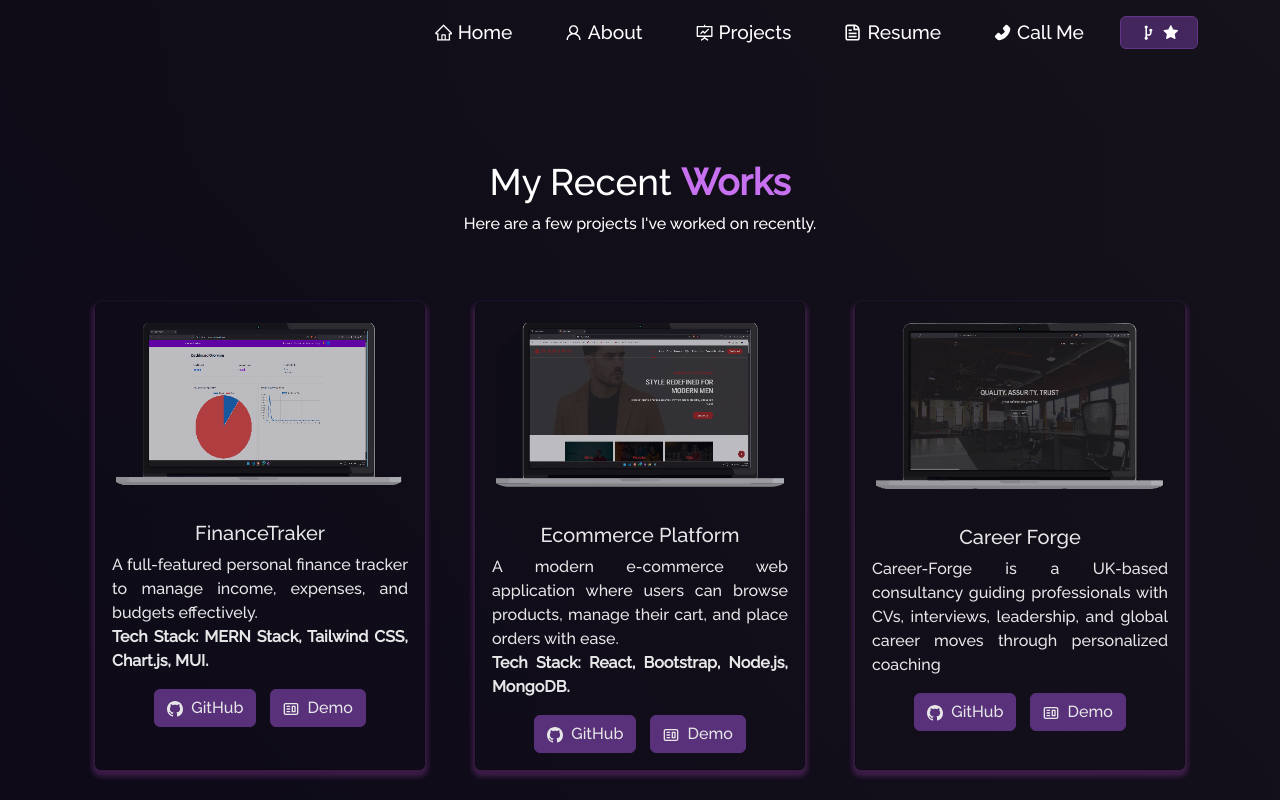
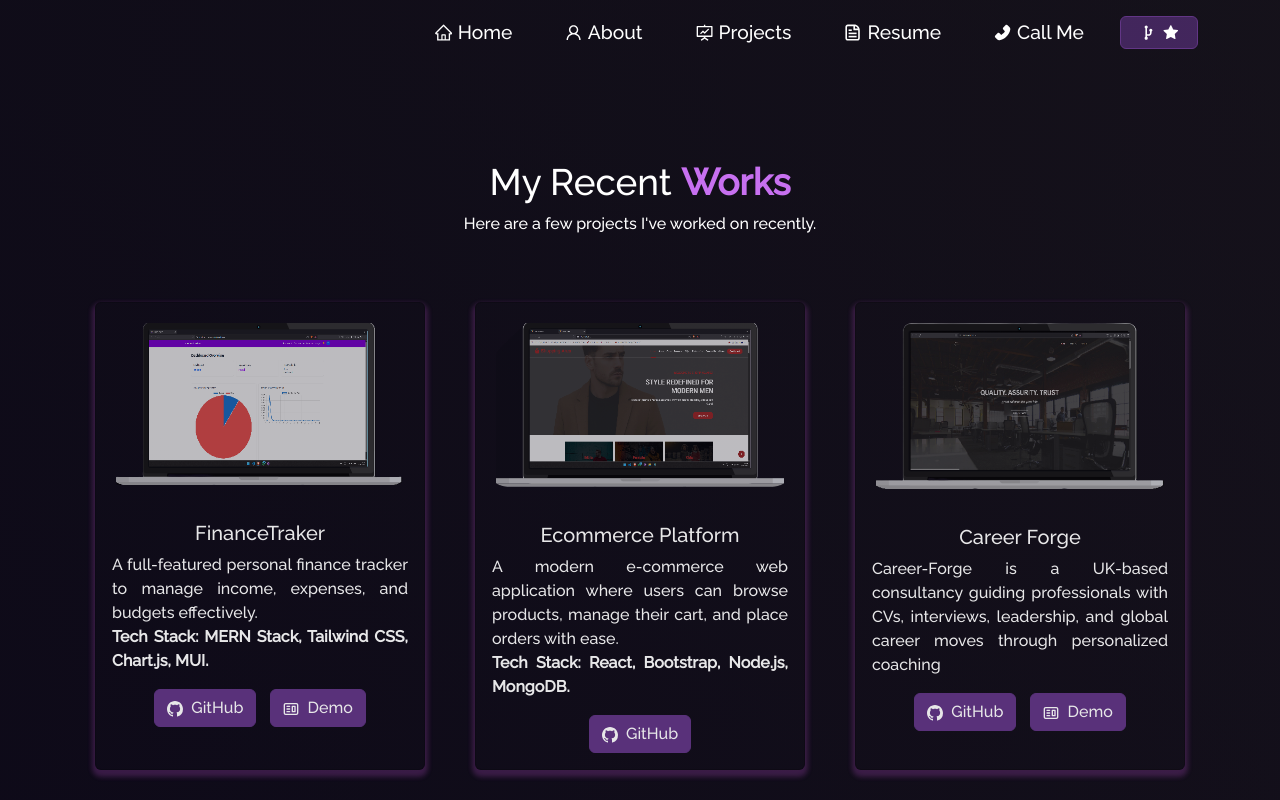
Before and after one commit to shubhambharti/Shubham-Portfolio, a React (Vite) app: page /project in a window 1280 px wide. Shown: the top 800 px of the page. Built offline with nearby package versions, Linux system fonts and the light colour scheme.

Commit message:
Update Projects.jsx

```diff
--- a/src/components/Projects/Projects.jsx
+++ b/src/components/Projects/Projects.jsx
@@ -47,8 +47,7 @@ export default function Projects() {
               title="Ecommerce Platform"
               description="A modern e-commerce web application where users can browse products, manage their cart, and place orders with ease."
               tech="Tech Stack: React, Bootstrap, Node.js, MongoDB."
-              ghLink="#"
-              demoLink="#"
+
             />
           </Col>
 
```
